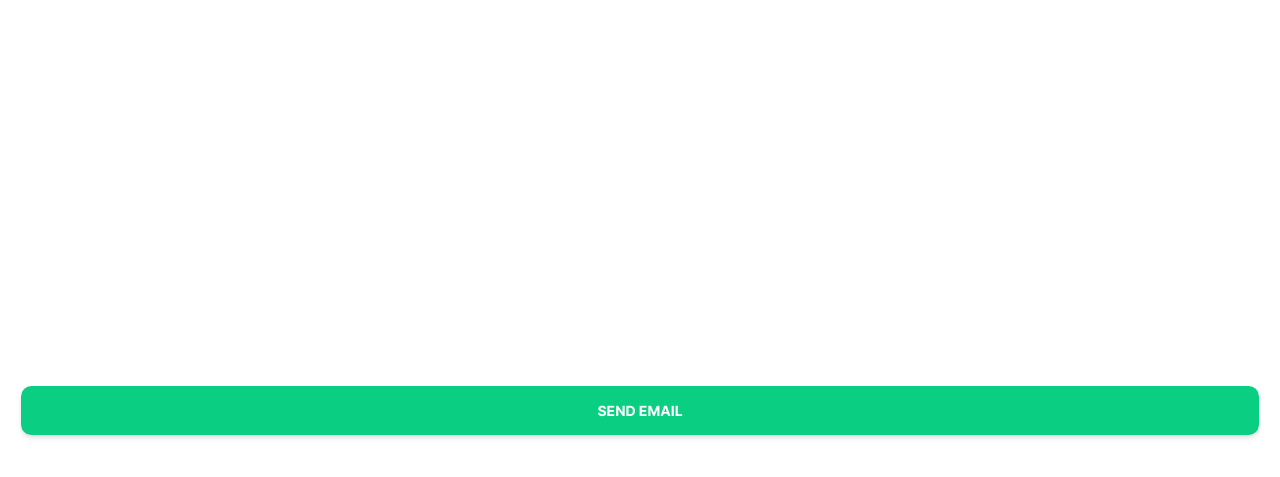
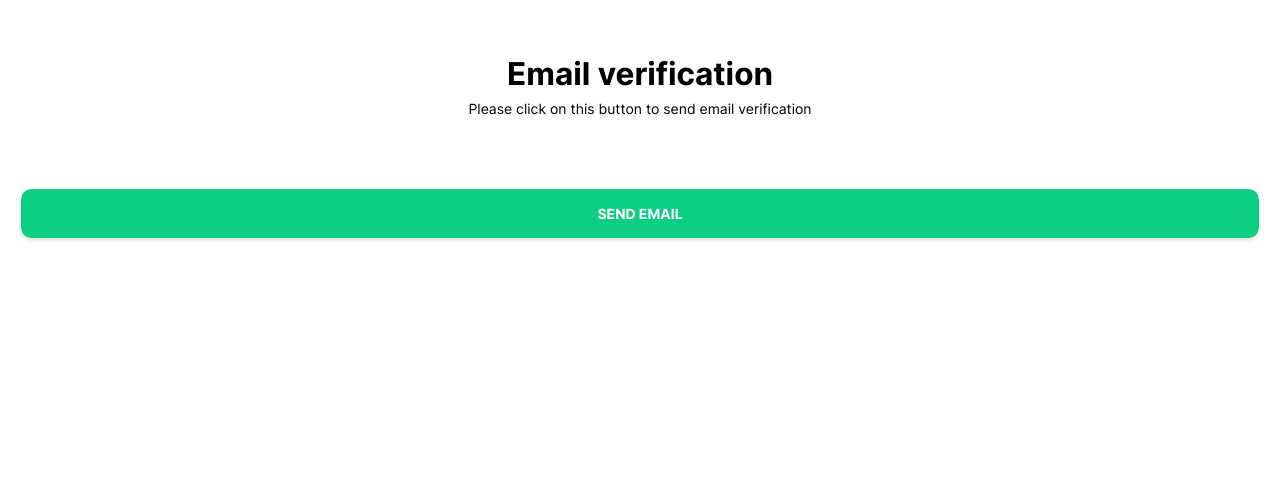
Before and after one commit to AryanGh11/ecommerce.app, a React (Create React App) app: page /email-verification in a window 1280 px wide. Shown: the part 253-730 px from the top of the page. Built offline with nearby package versions, Linux system fonts and the light colour scheme; no server answers; sample sign-in values are in the browser's storage.

Commit message:
hotfix: Fix back/fore-ground color in email-verification screen

```diff
--- a/src/screens/email-verification/index.tsx
+++ b/src/screens/email-verification/index.tsx
@@ -37,7 +37,7 @@ export default function EmailVerificationScreen() {
   };
 
   return (
-    <section className="w-full h-[100svh] flex flex-col justify-between py-32 px-6 text-white text-center bg-white">
+    <section className="w-full h-[100svh] flex flex-col justify-center gap-20 py-32 px-6 text-foreground text-center bg-background">
       {!emailHasBeenSent ? (
         <>
           <div className="flex flex-col items-center gap-2">
```
